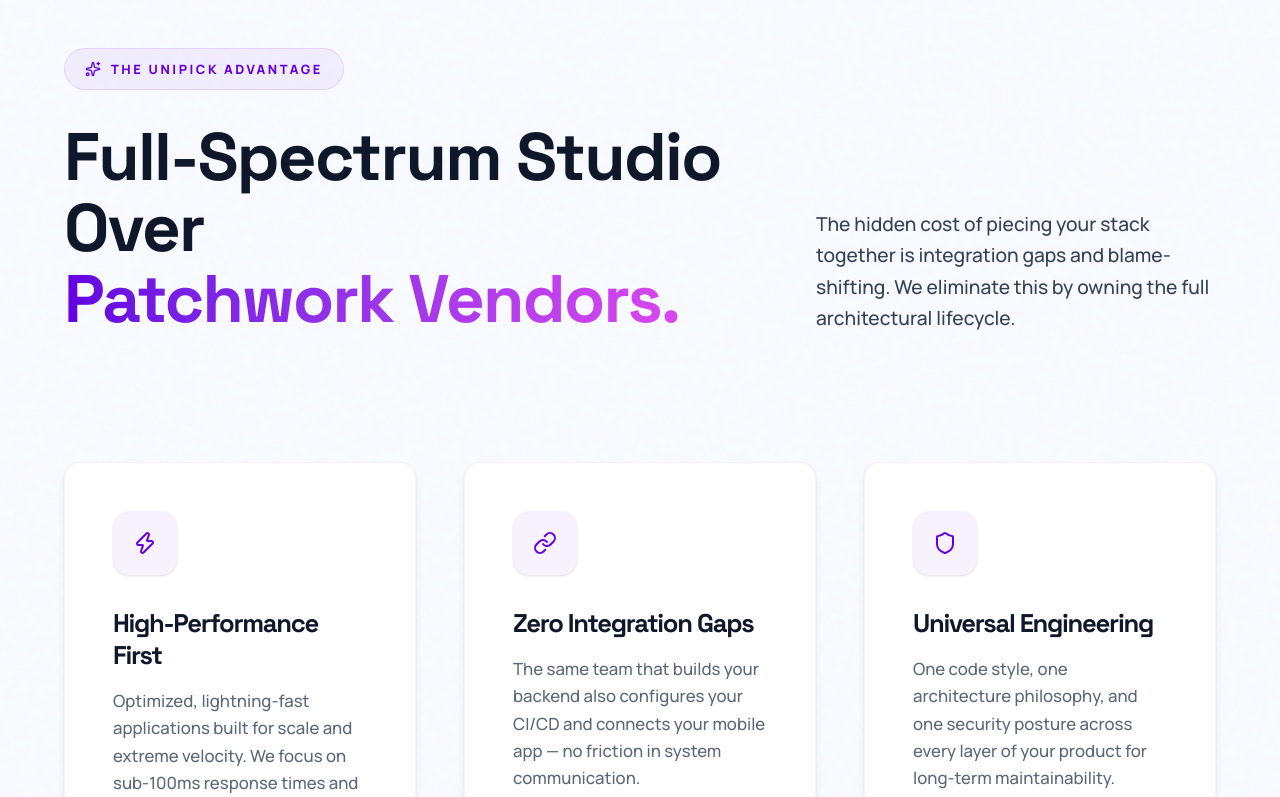
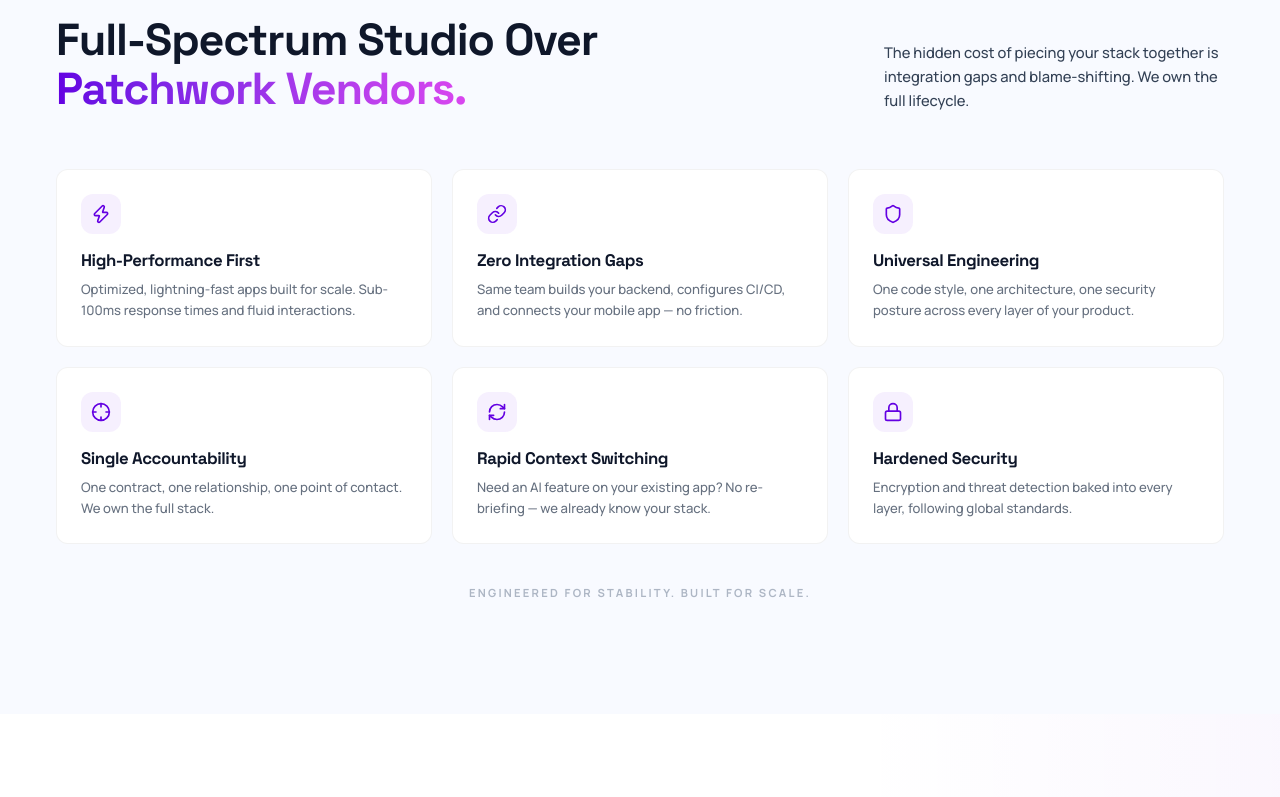
Before and after one commit to perpetual-cosmos/freelancePortfolio, a Next.js app: page / in a window 1280 px wide. Shown: the part 6123-6920 px from the top of the page. Built offline with nearby package versions, Linux system fonts and the light colour scheme.

Commit message:
corrected home page

```diff
--- a/src/components/Advantage.tsx
+++ b/src/components/Advantage.tsx
@@ -4,41 +4,39 @@
 import { Zap, Link, Shield, Crosshair, RefreshCw, Lock, Sparkles } from 'lucide-react';
 
 const edges = [
-  { title: "High-Performance First", desc: "Optimized, lightning-fast applications built for scale and extreme velocity. We focus on sub-100ms response times and fluid interactions.", icon: <Zap size={24} /> },
-  { title: "Zero Integration Gaps", desc: "The same team that builds your backend also configures your CI/CD and connects your mobile app — no friction in system communication.", icon: <Link size={24} /> },
-  { title: "Universal Engineering", desc: "One code style, one architecture philosophy, and one security posture across every layer of your product for long-term maintainability.", icon: <Shield size={24} /> },
-  { title: "Single Accountability", desc: "One contract, one relationship, and one point of contact. We own the full stack, so you always know exactly who is responsible for delivery.", icon: <Crosshair size={24} /> },
-  { title: "Rapid Context Switching", desc: "When you need to add an AI feature to your existing web app, you don't re-brief. We already know your stack and can execute instantly.", icon: <RefreshCw size={24} /> },
-  { title: "Hardened Security", desc: "Baking encryption and threat detection into every layer. We follow global standards to ensure your digital infrastructure is bulletproof.", icon: <Lock size={24} /> }
+  { title: "High-Performance First", desc: "Optimized, lightning-fast apps built for scale. Sub-100ms response times and fluid interactions.", icon: <Zap size={20} /> },
+  { title: "Zero Integration Gaps", desc: "Same team builds your backend, configures CI/CD, and connects your mobile app — no friction.", icon: <Link size={20} /> },
+  { title: "Universal Engineering", desc: "One code style, one architecture, one security posture across every layer of your product.", icon: <Shield size={20} /> },
+  { title: "Single Accountability", desc: "One contract, one relationship, one point of contact. We own the full stack.", icon: <Crosshair size={20} /> },
+  { title: "Rapid Context Switching", desc: "Need an AI feature on your existing app? No re-briefing — we already know your stack.", icon: <RefreshCw size={20} /> },
+  { title: "Hardened Security", desc: "Encryption and threat detection baked into every layer, following global standards.", icon: <Lock size={20} /> }
 ];
 
 const Advantage = () => {
-  const cardClass = "bg-white rounded-2xl border border-[rgba(99,0,226,0.06)] shadow-md transition-all duration-700 ease-[cubic-bezier(0.16,1,0.3,1)] relative overflow-hidden p-10 lg:p-12 group hover:-translate-y-2 hover:border-[rgba(99,0,226,0.12)] hover:shadow-lg hover:scale-[1.01] card-hover-gradient";
+  return (
+    <section id="advantage" className="bg-surface-muted py-14 sm:py-20 lg:py-28 relative overflow-hidden">
+      {/* Top border */}
+      <div className="absolute top-0 left-0 w-full h-px bg-gradient-to-r from-transparent via-primary/15 to-transparent" />
 
-  return (
-    <section id="advantage" className="bg-surface-muted py-32 lg:py-48 relative overflow-hidden noise-overlay">
-      {/* Decorative Elements */}
-      <div className="absolute top-0 left-0 w-full h-[1px] bg-gradient-to-r from-transparent via-primary/20 to-transparent" />
-
-      <div className="max-w-[1440px] mx-auto px-6 sm:px-10 lg:px-16 relative z-10">
+      <div className="max-w-[1400px] mx-auto px-4 sm:px-8 lg:px-14 relative z-10">
         {/* Header */}
-        <div className="flex flex-col lg:flex-row lg:justify-between lg:items-end gap-10 mb-24 lg:mb-32">
-          <div className="max-w-[800px]">
+        <div className="flex flex-col lg:flex-row lg:justify-between lg:items-end gap-4 sm:gap-6 mb-10 sm:mb-12 lg:mb-14">
+          <div className="max-w-[550px]">
             <motion.div
-              initial={{ opacity: 0, x: -20 }}
+              initial={{ opacity: 0, x: -15 }}
               whileInView={{ opacity: 1, x: 0 }}
               viewport={{ once: true }}
-              className="inline-flex items-center gap-2.5 px-5 py-2.5 rounded-full bg-primary/5 border border-primary/10 text-primary font-black text-[0.8rem] tracking-[0.2em] uppercase mb-8"
+              className="inline-flex items-center gap-2 px-3 py-1.5 rounded-full bg-primary/5 border border-primary/10 text-primary font-bold text-[0.6rem] sm:text-[0.65rem] tracking-[0.15em] uppercase mb-4"
             >
-              <Sparkles size={16} /> <span>The Unipick Advantage</span>
+              <Sparkles size={12} /> <span>The Unipick Advantage</span>
             </motion.div>
             <motion.h2
-              initial={{ opacity: 0, y: 20 }}
+              initial={{ opacity: 0, y: 15 }}
               whileInView={{ opacity: 1, y: 0 }}
               viewport={{ once: true }}
-              className="text-[clamp(2.5rem,6vw,4.2rem)] font-extrabold leading-[1.05] tracking-tight text-on-surface font-display"
+              className="text-[clamp(1.6rem,4vw,2.8rem)] font-extrabold leading-[1.1] tracking-tight text-on-surface font-display"
             >
-              Full-Spectrum Studio Over <br />
+              Full-Spectrum Studio Over{' '}
               <span className="bg-gradient-to-r from-primary to-secondary bg-clip-text text-transparent inline-block">Patchwork Vendors.</span>
             </motion.h2>
           </div>
@@ -46,50 +44,45 @@
             initial={{ opacity: 0 }}
             whileInView={{ opacity: 1 }}
             viewport={{ once: true }}
-            transition={{ delay: 0.2 }}
-            className="text-on-surface-variant text-[1.2rem] max-w-[400px] leading-relaxed font-medium opacity-80"
+            transition={{ delay: 0.15 }}
+            className="text-on-surface-variant text-[0.85rem] sm:text-[0.92rem] max-w-[340px] leading-relaxed font-medium opacity-80"
           >
-            The hidden cost of piecing your stack together is integration gaps and blame-shifting. We eliminate this by owning the full architectural lifecycle.
+            The hidden cost of piecing your stack together is integration gaps and blame-shifting. We own the full lifecycle.
           </motion.p>
         </div>
 
-        {/* Advantage Grid */}
-        <div className="grid grid-cols-1 md:grid-cols-2 lg:grid-cols-3 gap-8 lg:gap-12">
+        {/* Grid */}
+        <div className="grid grid-cols-1 sm:grid-cols-2 lg:grid-cols-3 gap-4 sm:gap-5">
           {edges.map((e, i) => (
             <motion.div
               key={i}
-              initial={{ opacity: 0, y: 20 }}
+              initial={{ opacity: 0, y: 15 }}
               whileInView={{ opacity: 1, y: 0 }}
               viewport={{ once: true }}
-              transition={{ delay: i * 0.1 }}
-              className={cardClass}
+              transition={{ delay: i * 0.06 }}
+              className="bg-white rounded-xl border border-[rgba(0,0,0,0.05)] p-5 sm:p-6 group hover:-translate-y-1 hover:border-[rgba(99,0,226,0.1)] hover:shadow-md transition-all duration-500 relative overflow-hidden"
             >
-              <div className="w-14 h-14 lg:w-16 lg:h-16 rounded-2xl bg-primary/5 flex items-center justify-center text-primary mb-8 transition-all duration-500 group-hover:bg-primary group-hover:text-white group-hover:rotate-12 group-hover:scale-110 shadow-sm group-hover:shadow-[0_0_20px_rgba(99,0,226,0.3)]">
+              <div className="w-10 h-10 rounded-xl bg-primary/6 flex items-center justify-center text-primary mb-4 transition-all duration-400 group-hover:bg-primary group-hover:text-white group-hover:scale-105 group-hover:shadow-sm">
                 {e.icon}
               </div>
-              <div>
-                <h3 className="text-[1.4rem] lg:text-[1.6rem] font-bold text-on-surface mb-4 tracking-tighter font-display leading-tight">
-                  {e.title}
-                </h3>
-                <p className="text-on-surface-variant text-[1.05rem] leading-relaxed font-medium opacity-80 group-hover:opacity-100 transition-opacity">
-                  {e.desc}
-                </p>
-              </div>
-
-              {/* Decorative Corner Element */}
-              <div className="absolute top-0 right-0 w-24 h-24 bg-gradient-to-bl from-primary/5 to-transparent opacity-0 group-hover:opacity-100 transition-opacity" />
+              <h3 className="text-[0.95rem] sm:text-[1.05rem] font-bold text-on-surface mb-2 tracking-tight font-display leading-tight">
+                {e.title}
+              </h3>
+              <p className="text-on-surface-variant text-[0.78rem] sm:text-[0.82rem] leading-relaxed font-medium opacity-75 group-hover:opacity-100 transition-opacity">
+                {e.desc}
+              </p>
             </motion.div>
           ))}
         </div>
 
-        {/* Bottom Callout */}
+        {/* Bottom Tag */}
         <motion.div
           initial={{ opacity: 0 }}
           whileInView={{ opacity: 1 }}
           viewport={{ once: true }}
-          className="mt-24 text-center"
+          className="mt-8 sm:mt-10 text-center"
         >
-          <p className="text-on-surface-muted font-black text-[0.8rem] tracking-[0.3em] uppercase opacity-60">
+          <p className="text-on-surface-muted font-bold text-[0.65rem] sm:text-[0.7rem] tracking-[0.2em] uppercase opacity-50">
             Engineered for stability. Built for scale.
           </p>
         </motion.div>
--- a/src/components/Testimonials.tsx
+++ b/src/components/Testimonials.tsx
@@ -31,107 +31,104 @@
 ];
 
 const Testimonials = () => {
-  const cardClass = "bg-white rounded-2xl border border-[rgba(99,0,226,0.06)] shadow-md transition-all duration-700 ease-[cubic-bezier(0.16,1,0.3,1)] relative overflow-hidden p-12 lg:p-14 group hover:-translate-y-2 hover:border-[rgba(99,0,226,0.12)] hover:shadow-lg hover:scale-[1.01] card-hover-gradient";
+  return (
+    <section id="testimonials" className="bg-white py-14 sm:py-20 lg:py-28 relative overflow-hidden">
+      {/* Decorative Glow */}
+      <div className="absolute top-1/2 left-1/2 -translate-x-1/2 -translate-y-1/2 w-[600px] h-[600px] bg-primary/3 blur-[140px] rounded-full -z-10" />
 
-  return (
-    <section id="testimonials" className="bg-white py-32 lg:py-48 relative overflow-hidden noise-overlay">
-      {/* Decorative Glow */}
-      <div className="absolute top-1/2 left-1/2 -translate-x-1/2 -translate-y-1/2 w-[1000px] h-[1000px] bg-primary/5 blur-[160px] rounded-full -z-10" />
-
-      <div className="max-w-[1440px] mx-auto px-6 sm:px-10 lg:px-16 relative z-10">
-        <div className="text-center mb-24 lg:mb-32">
+      <div className="max-w-[1400px] mx-auto px-4 sm:px-8 lg:px-14 relative z-10">
+        {/* Header */}
+        <div className="text-center mb-10 sm:mb-12 lg:mb-14">
           <motion.div
-            initial={{ opacity: 0, y: 20 }}
+            initial={{ opacity: 0, y: 12 }}
             whileInView={{ opacity: 1, y: 0 }}
             viewport={{ once: true }}
-            className="inline-flex items-center gap-2.5 px-5 py-2.5 rounded-full bg-primary/5 border border-primary/10 text-primary font-black text-[0.8rem] tracking-[0.2em] uppercase mb-6"
+            className="inline-flex items-center gap-2 px-3 py-1.5 rounded-full bg-primary/5 border border-primary/10 text-primary font-bold text-[0.6rem] sm:text-[0.65rem] tracking-[0.15em] uppercase mb-4"
           >
-            <Sparkles size={16} /> <span>Client Feedback</span>
+            <Sparkles size={12} /> <span>Client Feedback</span>
           </motion.div>
           <motion.h2
-            initial={{ opacity: 0, y: 20 }}
+            initial={{ opacity: 0, y: 15 }}
             whileInView={{ opacity: 1, y: 0 }}
             viewport={{ once: true }}
-            transition={{ delay: 0.1 }}
-            className="text-[clamp(2.5rem,6vw,4.5rem)] font-extrabold tracking-tight leading-[1.05] font-display text-on-surface"
+            transition={{ delay: 0.08 }}
+            className="text-[clamp(1.6rem,4vw,2.8rem)] font-extrabold tracking-tight leading-[1.1] font-display text-on-surface"
           >
-            Validated by <br /> <span className="bg-gradient-to-r from-primary to-secondary bg-clip-text text-transparent inline-block">Digital Leaders.</span>
+            Validated by <span className="bg-gradient-to-r from-primary to-secondary bg-clip-text text-transparent inline-block">Digital Leaders.</span>
           </motion.h2>
         </div>
 
-        <div className="grid grid-cols-1 md:grid-cols-2 lg:grid-cols-3 gap-8 lg:gap-12">
+        {/* Cards */}
+        <div className="grid grid-cols-1 sm:grid-cols-2 lg:grid-cols-3 gap-4 sm:gap-5">
           {testimonies.map((t, i) => (
             <motion.div
               key={i}
-              initial={{ opacity: 0, y: 30 }}
+              initial={{ opacity: 0, y: 20 }}
               whileInView={{ opacity: 1, y: 0 }}
               viewport={{ once: true }}
-              transition={{ delay: i * 0.1, duration: 0.8 }}
-              className={cardClass}
+              transition={{ delay: i * 0.08 }}
+              className="bg-white rounded-xl border border-[rgba(0,0,0,0.05)] p-5 sm:p-6 group hover:-translate-y-1 hover:border-[rgba(99,0,226,0.1)] hover:shadow-md transition-all duration-500 relative overflow-hidden flex flex-col"
             >
-              <div className="mb-10 flex justify-between items-start relative z-10">
+              {/* Top Row */}
+              <div className="mb-4 flex justify-between items-start">
                 <div
-                  className="w-12 h-12 rounded-2xl flex items-center justify-center transition-all duration-500 group-hover:scale-110 group-hover:rotate-6 shadow-md"
+                  className="w-9 h-9 rounded-lg flex items-center justify-center transition-transform duration-300 group-hover:scale-105 shadow-sm"
                   style={{ color: 'white', background: t.color }}
                 >
-                  <Quote size={20} fill="white" />
+                  <Quote size={16} fill="white" />
                 </div>
-                <div className="flex gap-1">
+                <div className="flex gap-0.5">
                   {[...Array(5)].map((_, si) => (
-                    <Star key={si} size={14} fill={t.color} color={t.color} className="opacity-80" />
+                    <Star key={si} size={11} fill={t.color} color={t.color} className="opacity-70" />
                   ))}
                 </div>
               </div>
 
-              <p className="text-on-surface-variant text-[1.1rem] lg:text-[1.25rem] leading-relaxed font-medium italic mb-12 flex-1 opacity-90 group-hover:opacity-100 transition-opacity relative z-10">
+              {/* Quote */}
+              <p className="text-on-surface-variant text-[0.82rem] sm:text-[0.88rem] leading-relaxed font-medium italic mb-5 flex-1 opacity-85 group-hover:opacity-100 transition-opacity">
                 "{t.quote}"
               </p>
 
-              <div className="flex items-center gap-5 pt-10 border-t border-[rgba(99,0,226,0.06)] relative z-10">
+              {/* Author */}
+              <div className="flex items-center gap-3 pt-4 border-t border-[rgba(0,0,0,0.04)]">
                 <div
-                  className="w-14 h-14 rounded-2xl flex items-center justify-center text-white font-black text-lg shadow-lg group-hover:scale-110 transition-transform"
+                  className="w-10 h-10 rounded-xl flex items-center justify-center text-white font-bold text-[0.75rem] shadow-sm group-hover:scale-105 transition-transform"
                   style={{ background: `linear-gradient(135deg, ${t.color}, ${t.color}dd)` }}
                 >
                   {t.avatar}
                 </div>
                 <div className="flex-1 min-w-0">
-                  <div className="font-black text-[1.1rem] text-on-surface leading-tight mb-1 truncate font-display tracking-tight flex items-center gap-2">
+                  <div className="font-bold text-[0.82rem] text-on-surface leading-tight mb-0.5 truncate font-display tracking-tight flex items-center gap-1.5">
                     {t.author}
                     {t.link && (
                       <a href={t.link} target="_blank" rel="noopener noreferrer" className="text-primary hover:text-secondary transition-colors">
-                        <ExternalLink size={14} />
+                        <ExternalLink size={12} />
                       </a>
                     )}
                   </div>
-                  <div className="text-[0.75rem] text-on-surface-muted font-black tracking-widest uppercase truncate opacity-70">
+                  <div className="text-[0.6rem] sm:text-[0.65rem] text-on-surface-muted font-bold tracking-wider uppercase truncate opacity-60">
                     {t.role}
                   </div>
                 </div>
               </div>
-
-              {/* Dynamic Accent */}
-              <div
-                className="absolute top-0 right-0 w-24 h-24 bg-gradient-to-bl from-primary/5 to-transparent opacity-0 group-hover:opacity-100 transition-opacity"
-                style={{ backgroundImage: `linear-gradient(to bottom left, ${t.color}10, transparent)` }}
-              />
             </motion.div>
           ))}
         </div>
 
-        {/* Trust Highlight */}
+        {/* Trust Bar */}
         <motion.div
           initial={{ opacity: 0 }}
           whileInView={{ opacity: 1 }}
           viewport={{ once: true }}
-          className="mt-24 text-center"
+          className="mt-8 sm:mt-10 text-center"
         >
-          <div className="inline-flex items-center gap-3 px-6 py-3 rounded-full bg-surface-muted border border-[rgba(99,0,226,0.06)] text-[0.9rem] font-bold text-on-surface-variant">
-             <div className="flex -space-x-2">
-                {[1, 2, 3, 4].map(j => (
-                   <div key={j} className="w-8 h-8 rounded-full bg-slate-200 border-2 border-white" />
-                ))}
+          <div className="inline-flex items-center gap-2.5 px-4 py-2 rounded-full bg-surface-muted border border-[rgba(0,0,0,0.04)] text-[0.72rem] sm:text-[0.78rem] font-bold text-on-surface-variant">
+             <div className="flex -space-x-1.5">
+               {[1, 2, 3, 4].map(j => (
+                  <div key={j} className="w-6 h-6 rounded-full bg-slate-200 border-2 border-white" />
+               ))}
              </div>
-             Join 50+ founders who trust our engineering core.
+             Join 50+ founders who trust our engineering.
           </div>
         </motion.div>
       </div>
```
Also changed, not shown: src/components/Process.tsx (+38 -47 lines).
